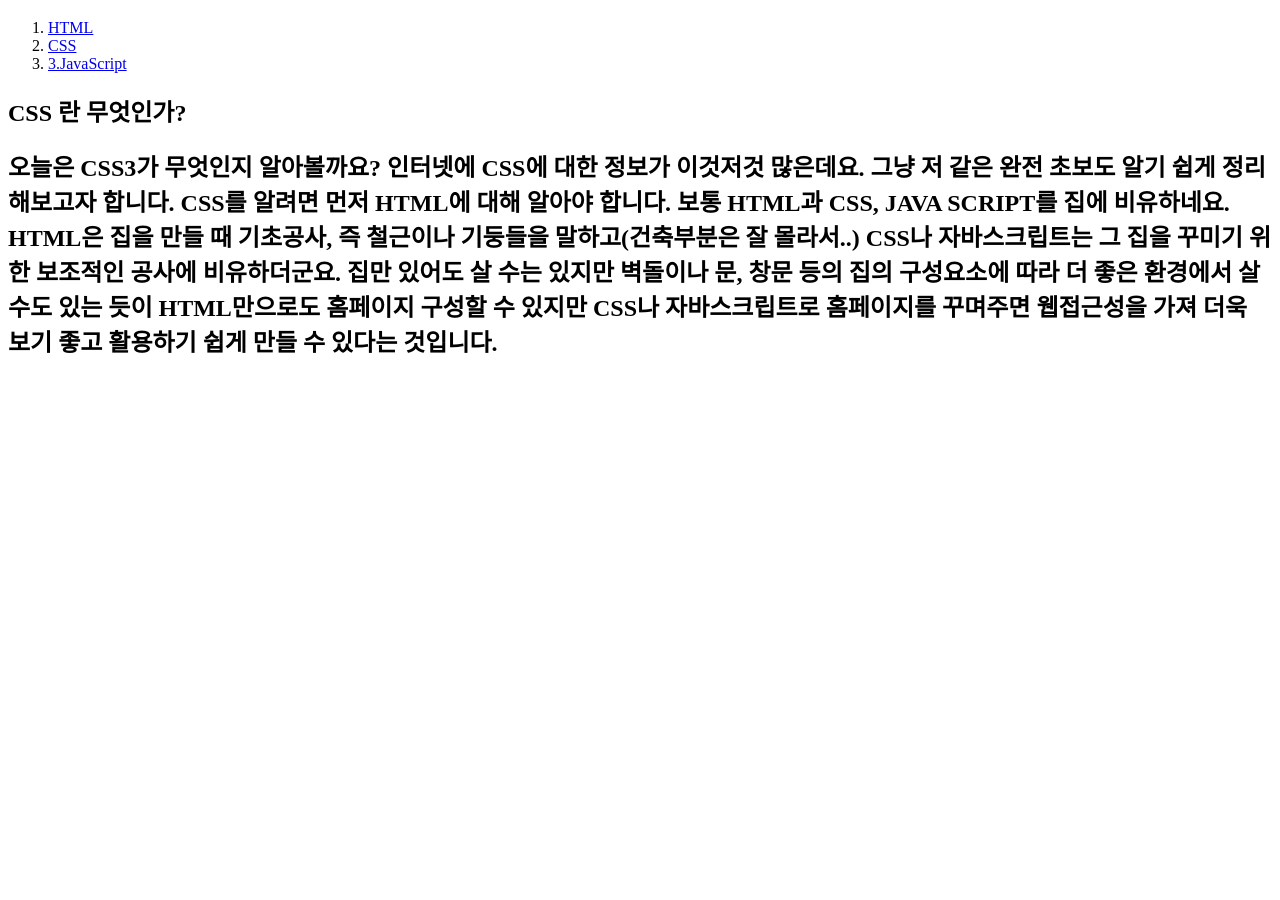
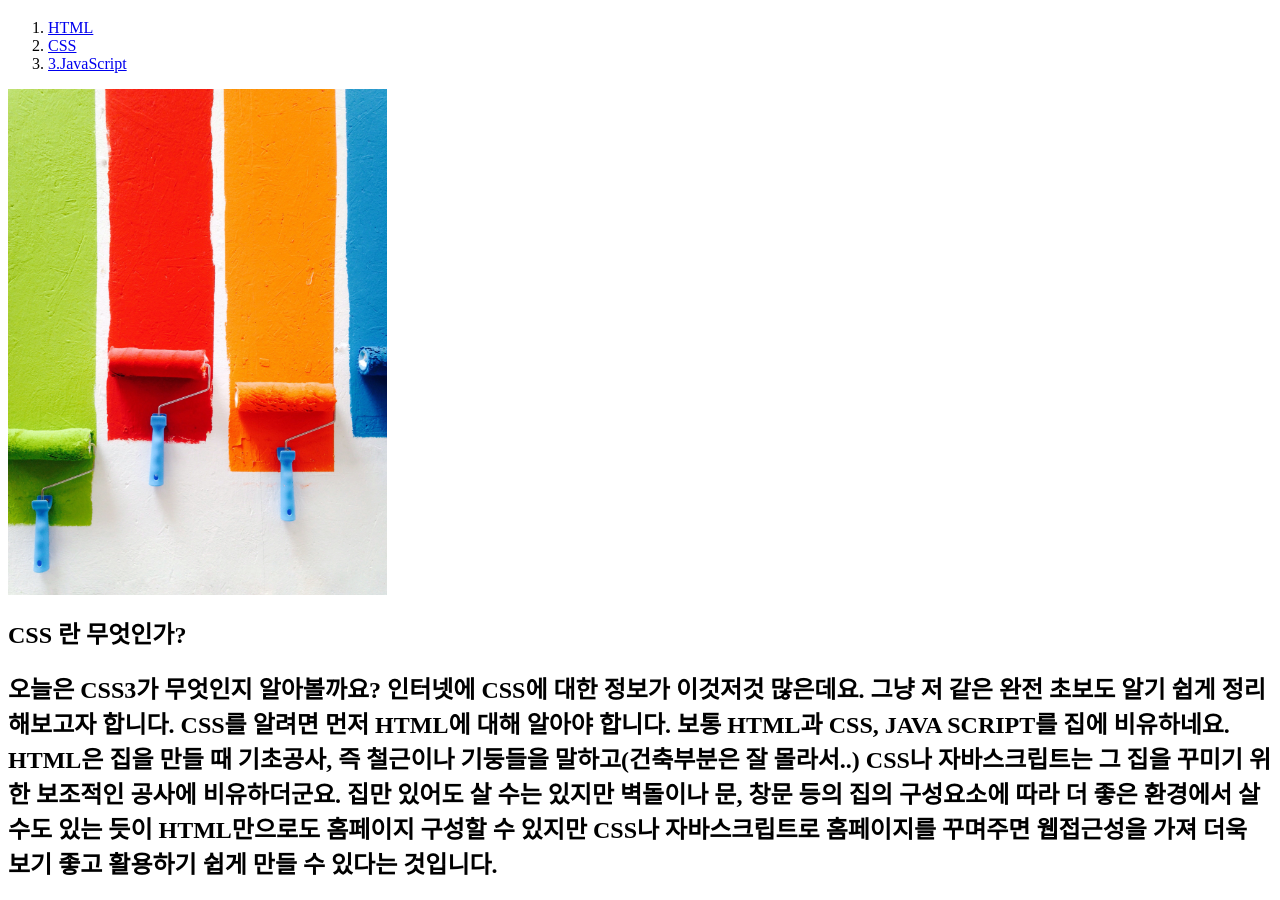
Before and after one commit to fix403/web, a plain HTML site: page 2.html in a window 1280 px wide. Shown: the part 47-947 px from the top of the page. Before the commit the page ends 800 px from the top, so only its background shows below. Drawn offline with Linux system fonts and the light colour scheme.

Commit message:
두번째 파일

```diff
--- a/2.html
+++ b/2.html
@@ -13,6 +13,9 @@
 <li><a href="2.html">CSS</li></a>
 <li><a href="3.html">3.JavaScript</il></a>
 </ol>
+
+<img src="p.jpg" width="30%">
+<br>
 <h2>CSS 란 무엇인가?<h2>
   오늘은 CSS3가 무엇인지 알아볼까요? 인터넷에 CSS에 대한 정보가 이것저것 많은데요. 그냥 저 같은 완전 초보도 알기 쉽게 정리해보고자 합니다. CSS를 알려면 먼저 HTML에 대해 알아야 합니다.
   보통 HTML과 CSS, JAVA SCRIPT를 집에 비유하네요. HTML은 집을 만들 때 기초공사, 즉 철근이나 기둥들을 말하고(건축부분은 잘 몰라서..)
```
Also changed, not shown: 3.html (+2 -1 lines), java.jpg (added), p.jpg (added).
